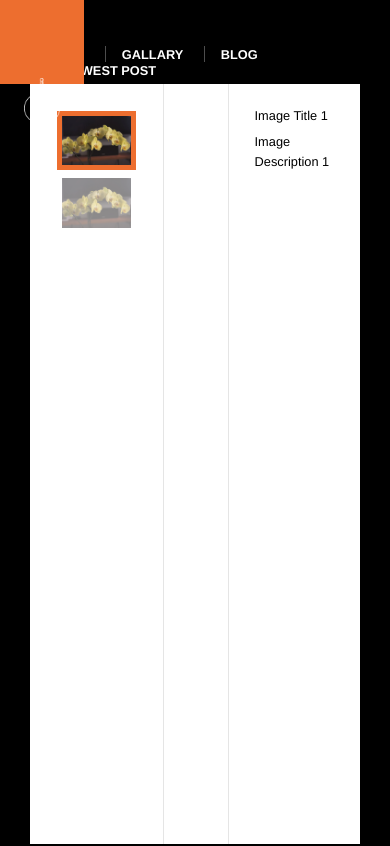
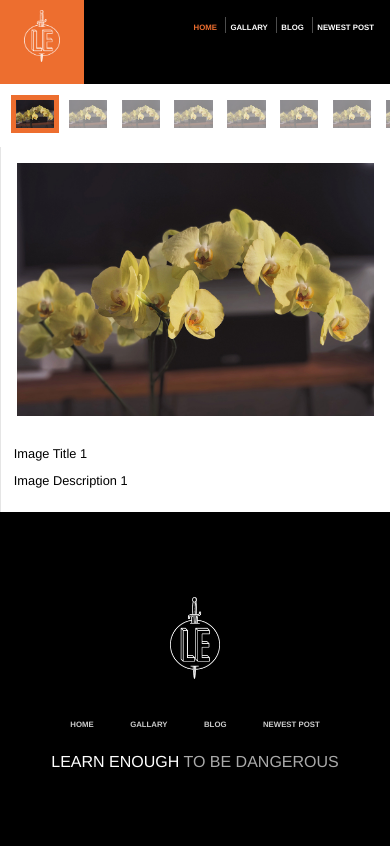
Before and after one commit to D-Shergill/D-Shergill.github.io, a plain HTML site: page _site/gallery/index.html in a window 390 px wide. Shown: the top 846 px of the page. Drawn offline with Linux system fonts and the light colour scheme.

Commit message:
Finish Mobile Prototype

```diff
--- a/_site/css/main.css
+++ b/_site/css/main.css
@@ -182,8 +182,8 @@ h4 {
 }
 
 .col-two .col-aside {
-flex: 0 0 20em;
-order: 1;
+flex: 1;
+order: -1;
 }
 
 .col-two .col-content {
@@ -563,3 +563,103 @@ width: 85vw;
   margin-top: 3em;
   padding-top: 2em;
 }
+
+
+@media (max-width: 800px) {
+html {
+  box-shadow: none;
+  padding: 0;
+}
+
+/* HEADER STYLES */
+
+  .header-nav {
+    padding: 2vh 1em 0 0;
+  }
+
+  .header-nav > li {
+    margin-left: 0.25em;
+  }
+
+  .header-nav > li ~ li {
+    padding-left: 0.25em;
+  }
+
+  .nav-links a {
+    font-size: 2vw;
+  }
+
+  .header-logo {
+    left: auto;
+  }
+
+  /* HOME STYLES */
+
+  .home-callout {
+    flex-direction: column;
+  }
+
+  .callout-copy {
+    flex: 1;
+  }
+
+  .bio-box {
+    float: none;
+    font-size: 1.3rem;
+    width: auto;
+  }
+
+  /* GALLERY STYLES */
+
+  .gallery {
+    flex-direction: column;
+  }
+  .gallery .col {
+    padding: 1em;
+  }
+
+  .gallery .gallery-thumbs {
+    flex: 1;
+    height: auto;
+    white-space: nowrap;
+    width: 100vw;
+  }
+
+  .gallery-thumbs > div {
+    display: inline-block;
+  }
+
+  .gallery-thumbs img {
+    height: 7vw;
+    margin: 0 10px 0 0;
+    width: auto;
+  }
+
+  .gallery .gallery-info {
+    flex: 1;
+  }
+
+  /* BLOG STYLES */
+
+  .blog-cols {
+    flex-direction: column;
+  }
+
+  .blog-recent {
+    flex: 1;
+    text-align: center;
+  }
+
+  .post-aside {
+    display: none;
+  }
+}
+
+
+@media (max-width: 600px) {
+html
+
+  .half-hero {
+    display: none;
+  }
+}
--- a/_site/gallery/index.html
+++ b/_site/gallery/index.html
@@ -26,6 +26,30 @@
 	<div class="col col-nav gallery-thumbs" id="gallery-thumbs">
 		<div class="current">
 			<img src="/images/small/slide1.jpg" alt="Image title 1">
+		</div>
+
+		<div>
+			<img src="/images/small/slide1.jpg" alt="Image title 2">
+		</div>
+
+		<div>
+			<img src="/images/small/slide1.jpg" alt="Image title 2">
+		</div>
+
+		<div>
+			<img src="/images/small/slide1.jpg" alt="Image title 2">
+		</div>
+
+		<div>
+			<img src="/images/small/slide1.jpg" alt="Image title 2">
+		</div>
+
+		<div>
+			<img src="/images/small/slide1.jpg" alt="Image title 2">
+		</div>
+
+		<div>
+			<img src="/images/small/slide1.jpg" alt="Image title 2">
 		</div>
 
 		<div>
--- a/css/main.css
+++ b/css/main.css
@@ -182,8 +182,8 @@ h4 {
 }
 
 .col-two .col-aside {
-flex: 0 0 20em;
-order: 1;
+flex: 1;
+order: -1;
 }
 
 .col-two .col-content {
@@ -563,3 +563,103 @@ width: 85vw;
   margin-top: 3em;
   padding-top: 2em;
 }
+
+
+@media (max-width: 800px) {
+html {
+  box-shadow: none;
+  padding: 0;
+}
+
+/* HEADER STYLES */
+
+  .header-nav {
+    padding: 2vh 1em 0 0;
+  }
+
+  .header-nav > li {
+    margin-left: 0.25em;
+  }
+
+  .header-nav > li ~ li {
+    padding-left: 0.25em;
+  }
+
+  .nav-links a {
+    font-size: 2vw;
+  }
+
+  .header-logo {
+    left: auto;
+  }
+
+  /* HOME STYLES */
+
+  .home-callout {
+    flex-direction: column;
+  }
+
+  .callout-copy {
+    flex: 1;
+  }
+
+  .bio-box {
+    float: none;
+    font-size: 1.3rem;
+    width: auto;
+  }
+
+  /* GALLERY STYLES */
+
+  .gallery {
+    flex-direction: column;
+  }
+  .gallery .col {
+    padding: 1em;
+  }
+
+  .gallery .gallery-thumbs {
+    flex: 1;
+    height: auto;
+    white-space: nowrap;
+    width: 100vw;
+  }
+
+  .gallery-thumbs > div {
+    display: inline-block;
+  }
+
+  .gallery-thumbs img {
+    height: 7vw;
+    margin: 0 10px 0 0;
+    width: auto;
+  }
+
+  .gallery .gallery-info {
+    flex: 1;
+  }
+
+  /* BLOG STYLES */
+
+  .blog-cols {
+    flex-direction: column;
+  }
+
+  .blog-recent {
+    flex: 1;
+    text-align: center;
+  }
+
+  .post-aside {
+    display: none;
+  }
+}
+
+
+@media (max-width: 600px) {
+html
+
+  .half-hero {
+    display: none;
+  }
+}
```
Also changed, not shown: gallery/index.html (+24 -0 lines). Lines whose indentation alone changed are shown as unchanged.
